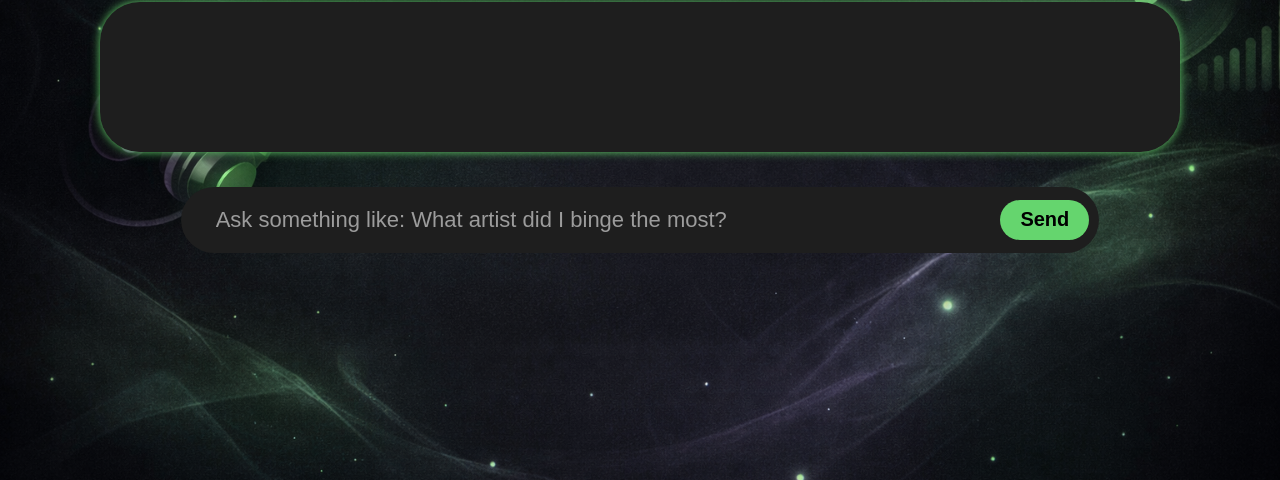
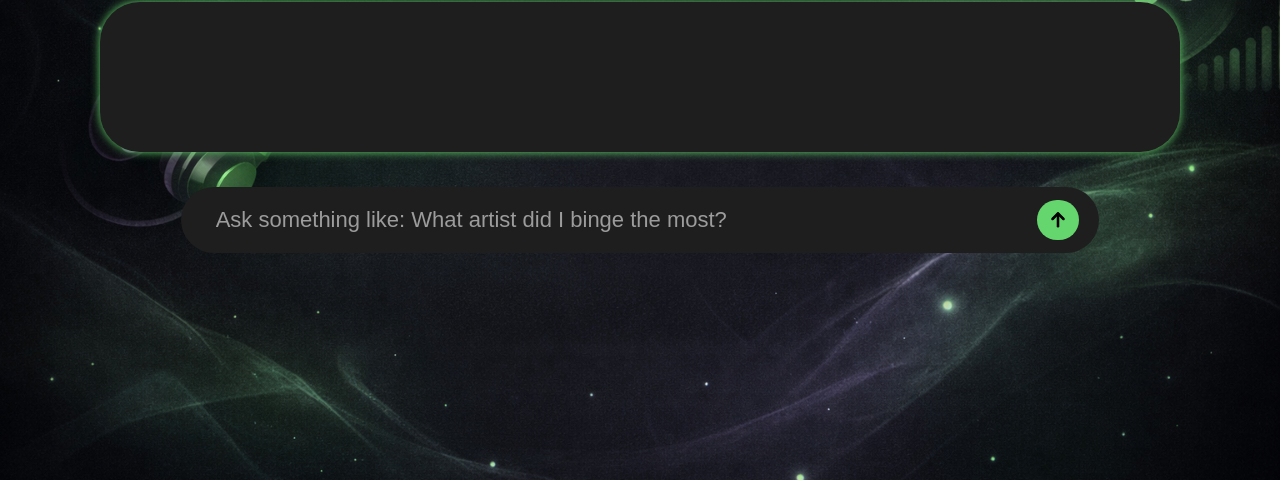
Before and after one commit to nicholasdaviees/spotify-listening-analyzer, a Flask app: page /llm in a window 1280 px wide. Shown: the part 206-686 px from the top of the page. Run offline with Flask 3, Linux system fonts and the light colour scheme.

Commit message:
Replaced send with an arrow icon in the user input box

```diff
--- a/static/llm-style.css
+++ b/static/llm-style.css
@@ -170,8 +170,8 @@ h1 { /* Highlight "Ask AI" in page title */
 .question-input-button {
   position: absolute;
   top: 47%;
-  padding: 0 20px;
-  right: 10px;
+  padding: 0 10px;
+  right: 20px;
   border-radius: 999px;
   height: 40px;
   background: #65D56E;
@@ -182,4 +182,10 @@ h1 { /* Highlight "Ask AI" in page title */
   cursor: pointer;
   border: none;
 }
+
+.arrow-icon {
+    width: 22px;
+    height: 22px;
+    transform: translateY(2px);
+}
 /* End user input style */
--- a/templates/llm.html
+++ b/templates/llm.html
@@ -41,7 +41,10 @@
                 >
 
                 <button class="question-input-button" onclick="sendQuestion()">
-                    Send
+                    <svg class="arrow-icon" viewBox="0 0 24 24" fill="none" stroke="currentColor" stroke-width="2.8" stroke-linecap="round" stroke-linejoin="round">
+                        <path d="M12 20V6"></path>
+                        <path d="M6 12l6-6 6 6"></path>
+                    </svg>
                 </button>
             </div>
         </div>
```
